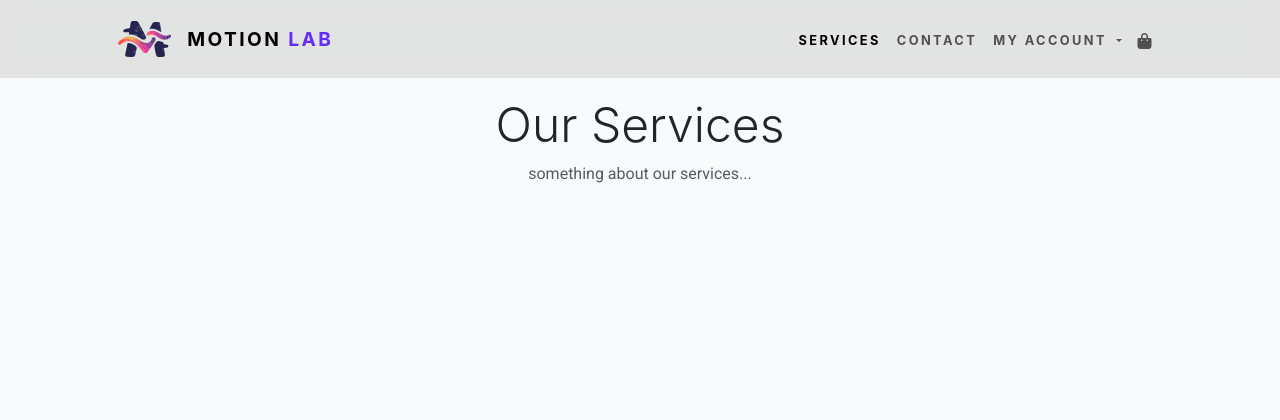
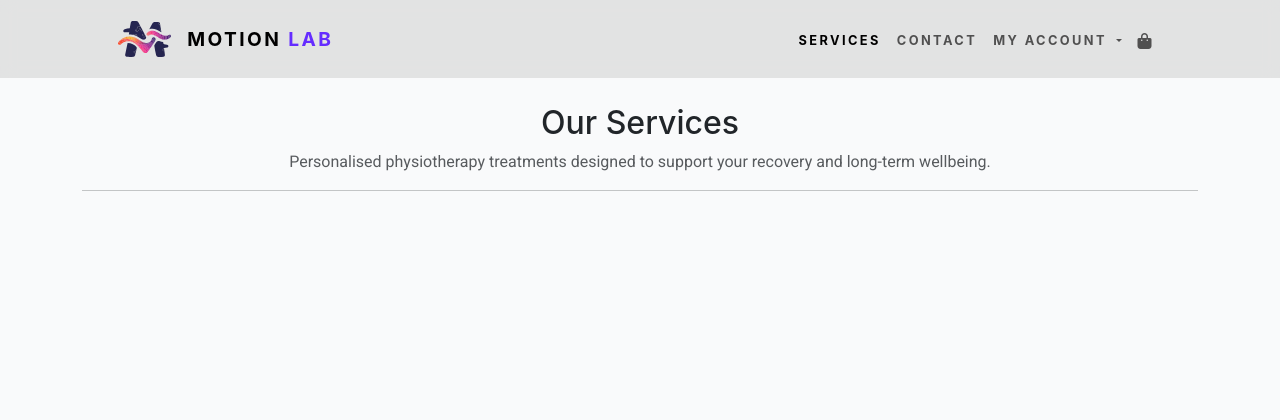
Before and after one commit to AlexThoma5/MP4_ecommerce, a Django app: page /services/ in a window 1280 px wide. Shown: the top 420 px of the page. Run offline with Django 4.2, Linux system fonts and the light colour scheme; data that the repository does not hold is empty; parts of the project's set-up code (start-up, migrations or seed data) failed here and were passed over; some libraries are stand-ins or nearby versions.

Commit message:
Add consistent heading styling across pages

```diff
--- a/checkout/templates/checkout/checkout.html
+++ b/checkout/templates/checkout/checkout.html
@@ -7,8 +7,8 @@
 {% block content %}
     <div class="container my-3">
         <div class="row">
-            <div class="col-12">
-                <h1 class="h2 mb-4">Complete Your Order</h1>
+            <div class="col-12 pt-3">
+                <h1 class="h2 mb-4 text-center text-lg-start">Complete Your Order</h1>
                 <hr>
             </div>
         </div>
--- a/contact/templates/contact/contact.html
+++ b/contact/templates/contact/contact.html
@@ -4,7 +4,7 @@
 {% block content %}
     <div class="container my-3">
         <div class="row">
-            <div class="col-12">
+            <div class="col-12 pt-3">
                 <h1 class="h2 mb-4 text-center text-lg-start">Contact Us</h1>
                 <hr>
             </div>
--- a/profiles/templates/profiles/profile.html
+++ b/profiles/templates/profiles/profile.html
@@ -6,8 +6,8 @@
 {% block content %}
     <div class="container my-3">
         <div class="row">
-            <div class="col-12">
-                <h1 class="h2 mb-4">My Profile</h1>
+            <div class="col-12 pt-3">
+                <h1 class="h2 mb-4 text-center text-lg-start">My Profile</h1>
                 <hr>
             </div>
         </div>
--- a/services/templates/services/services.html
+++ b/services/templates/services/services.html
@@ -6,12 +6,15 @@
 {% endblock %}
 {% block extra_js %}<script src="https://cdn.quilljs.com/1.3.6/quill.min.js"></script>{% endblock %}
 {% block content %}
-    <div class="container">
+    <div class="container my-3">
         <!-- Page title -->
-        <div class="row p-4 mb-4">
-            <div class="col-12 text-center">
-                <h1 class="display-5">Our Services</h1>
-                <p class="text-muted">something about our services...</p>
+        <div class="row">
+            <div class="col-12 pt-3">
+                <h1 class="h2 mb-2 text-center">Our Services</h1>
+                <p class="text-muted text-center mb-3">
+                    Personalised physiotherapy treatments designed to support your recovery and long-term wellbeing.
+                </p>
+                <hr>
             </div>
         </div>
         {% if request.user.is_superuser %}
```
